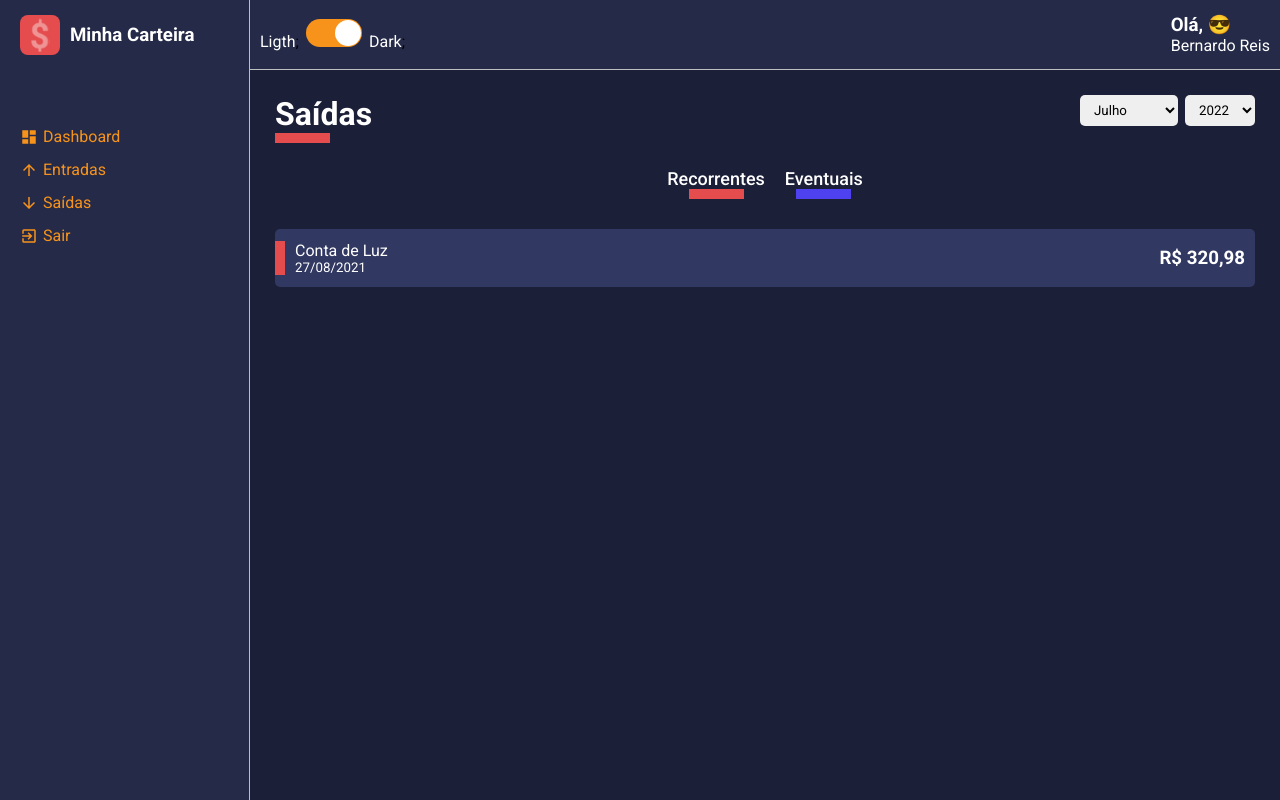
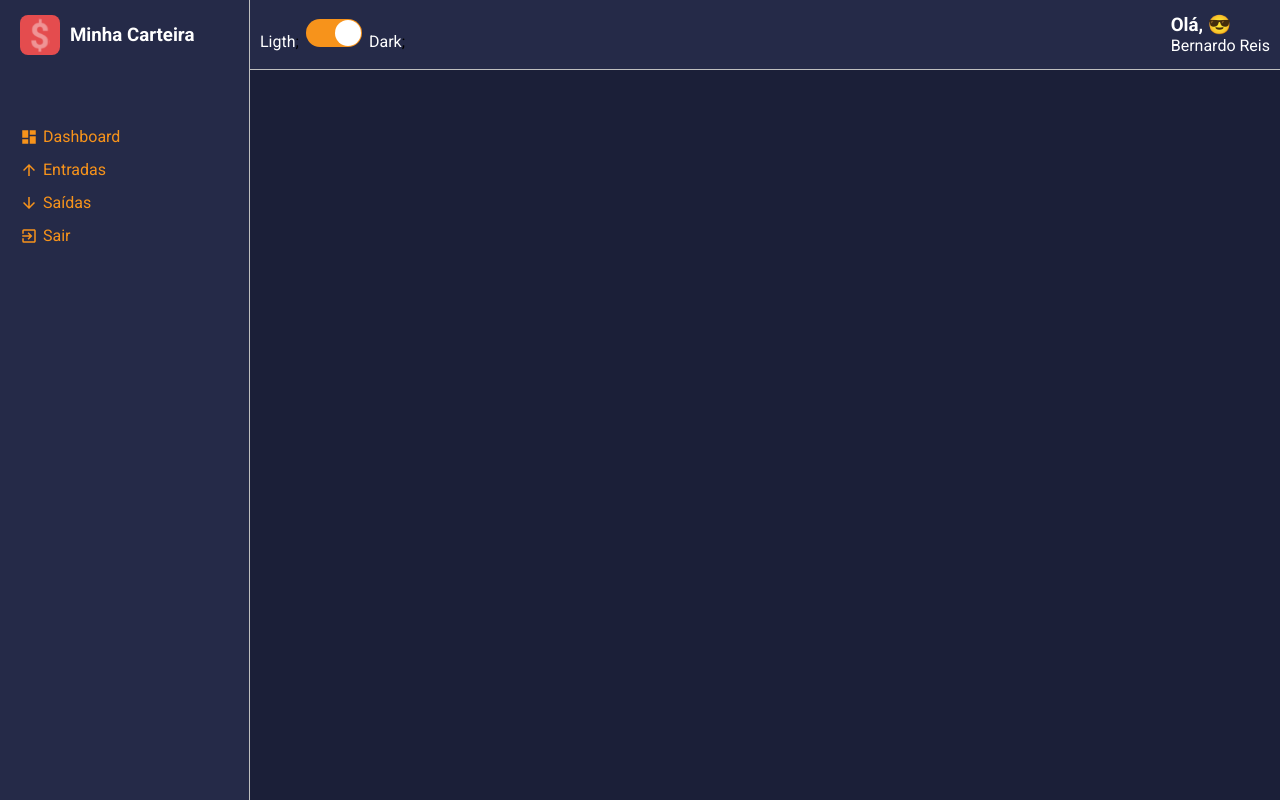
Before and after one commit to devBernardo-Mendes/react-dashboard, a React (Create React App) app: page / in a window 1280 px wide. Built offline with nearby package versions, Linux system fonts and the light colour scheme.

Commit message:
feat: :sparkles: Import component route

```diff
--- a/src/App.tsx
+++ b/src/App.tsx
@@ -7,8 +7,7 @@ import { ThemeProvider } from "styled-components";
 // -------------------------------------------------
 // components
 // -------------------------------------------------
-import Layout from "./components/Layout";
-import List from "./pages/List";
+import Routes from "./routes";
 
 // -------------------------------------------------
 // style
@@ -20,9 +19,7 @@ const App: React.FC = () => {
   return (
     <ThemeProvider theme={dark}>
       <GlobalStyles />
-      <Layout>
-        <List />
-      </Layout>
+      <Routes />
     </ThemeProvider>
   );
 };
```
